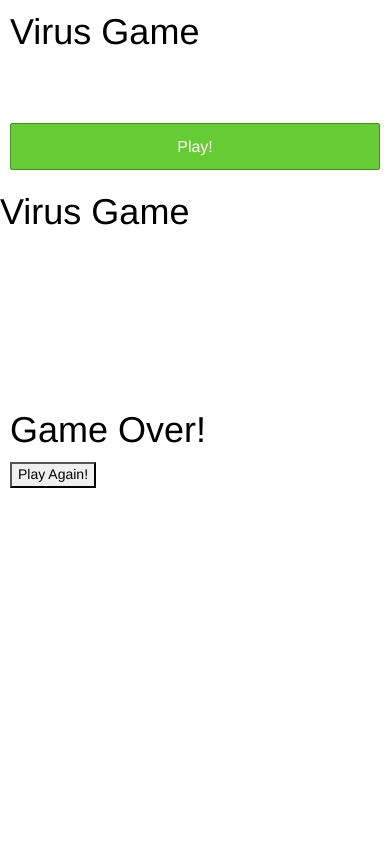
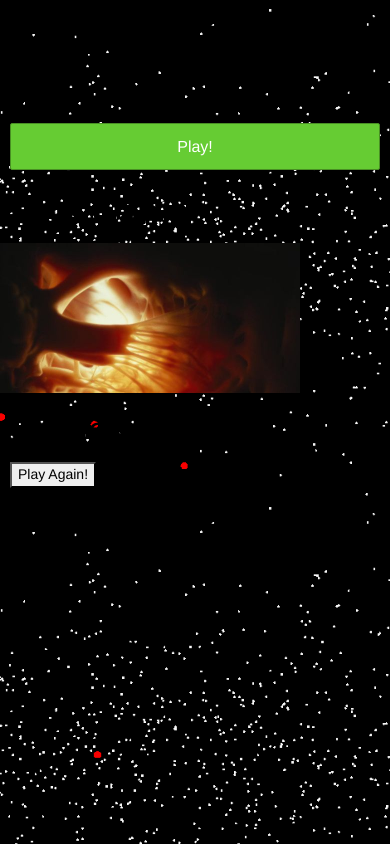
Before and after one commit to bchiatt/gp-virus-game, a website: page www/index.html in a window 390 px wide. Drawn offline with Linux system fonts and the light colour scheme; some packages are replaced by stand-ins of ours; files that its build step writes are made by us from their sources; the site is published under a folder, as on GitHub Pages, so addresses that start at the root find nothing.

```diff
--- a/www/css/style.css
+++ b/www/css/style.css
@@ -1,6 +1,6 @@
 /* Empty. Add your own CSS if you like */
 #canvas{
-  background-image: url('/assets/img/heart_background.jpg');
+  background-image: url('../assets/img/heart_background.jpg');
   background-size: cover;
   /*-webkit-filter: blur(5px);*/
   /*-moz-filter: blur(5px);*/
@@ -10,7 +10,7 @@
 }
 
 body{
-  background-image: url('/assets/img/plx.gif');
+  background-image: url('../assets/img/plx.gif');
   background-size: cover;
   /*background-repeat: no-repeat;*/
 }
```
Also changed, not shown: 2 other files.
